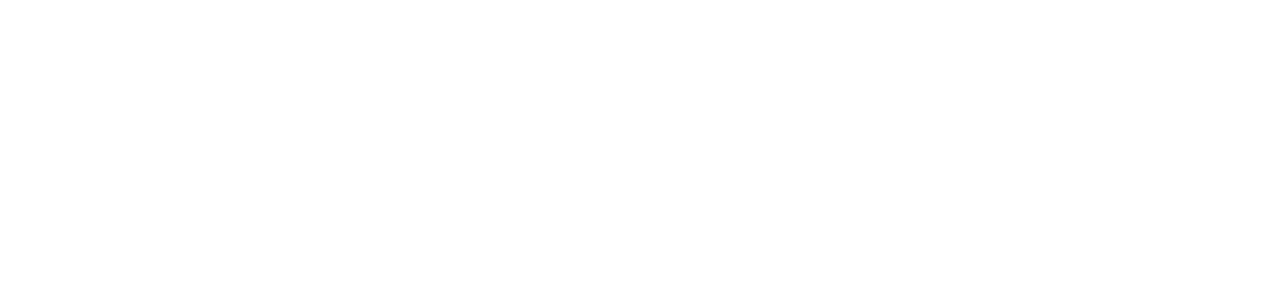
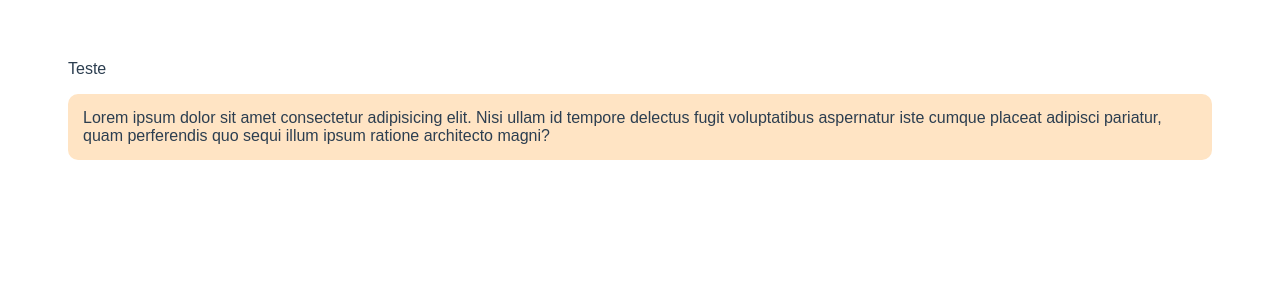
Before and after one commit to mariafcknt/curso-vuejs, a Vue app in the folder app/: page / in a window 1280 px wide. Shown: the top 300 px of the page. Built offline with nearby package versions, Linux system fonts and the light colour scheme.

Commit message:
scoped e global css

```diff
--- a/app/src/App.vue
+++ b/app/src/App.vue
@@ -1,17 +1,20 @@
 <template>
 
+  <p class=card>Teste</p>
+
   <div>
-
+    <BaseCard></BaseCard>
   </div>
 
 </template>
 
 <script>
+import BaseCard from '@/components/BaseCard.vue';
 
 export default {
   name: 'App',
   components: {
-
+    BaseCard
   },
   data() {
     return {
--- /dev/null
+++ b/app/src/assets/css/style.css
@@ -0,0 +1,5 @@
+/* .card {
+    background-color: bisque;
+    padding: 15px;
+    border-radius: 10px;
+} */
--- /dev/null
+++ b/app/src/components/BaseCard.vue
@@ -0,0 +1,14 @@
+<template>
+    <div class="card">
+        Lorem ipsum dolor sit amet consectetur adipisicing elit. Nisi ullam id tempore delectus fugit voluptatibus aspernatur iste cumque placeat adipisci pariatur, quam perferendis quo sequi illum ipsum ratione architecto magni?
+    </div>
+</template>
+
+<!--O CSS é global se não tiver o parâmetro scoped (o escopo é o componente)-->
+<style scoped>
+    .card {
+        background-color: bisque;
+        padding: 15px;
+        border-radius: 10px;
+    }
+</style>
--- a/app/src/main.js
+++ b/app/src/main.js
@@ -1,4 +1,5 @@
 import { createApp } from 'vue'
 import App from './App.vue'
+import '@/assets/css/style.css'
 
 createApp(App).mount('#app')
```
